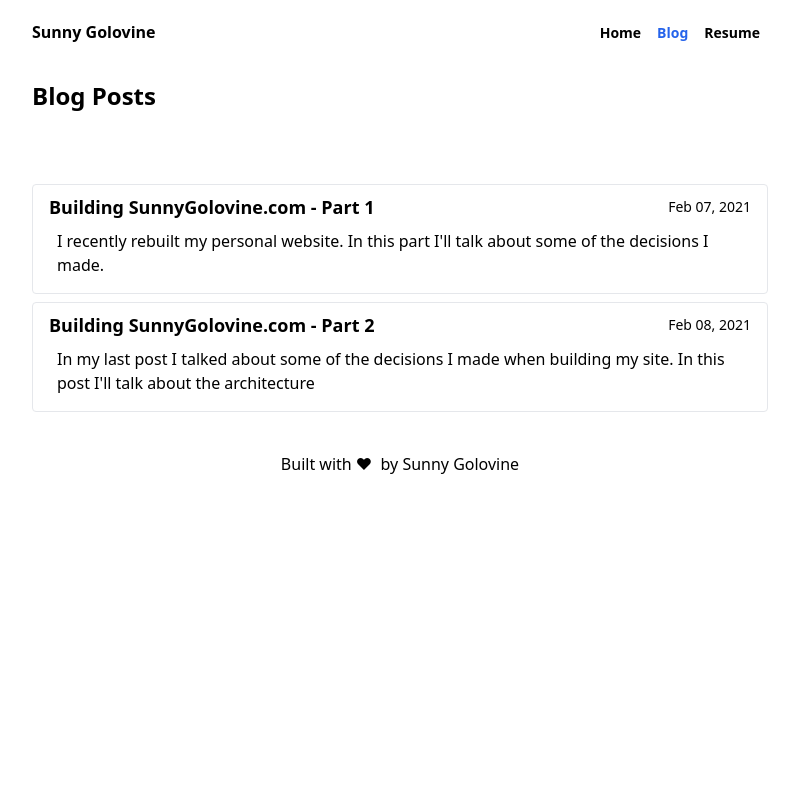
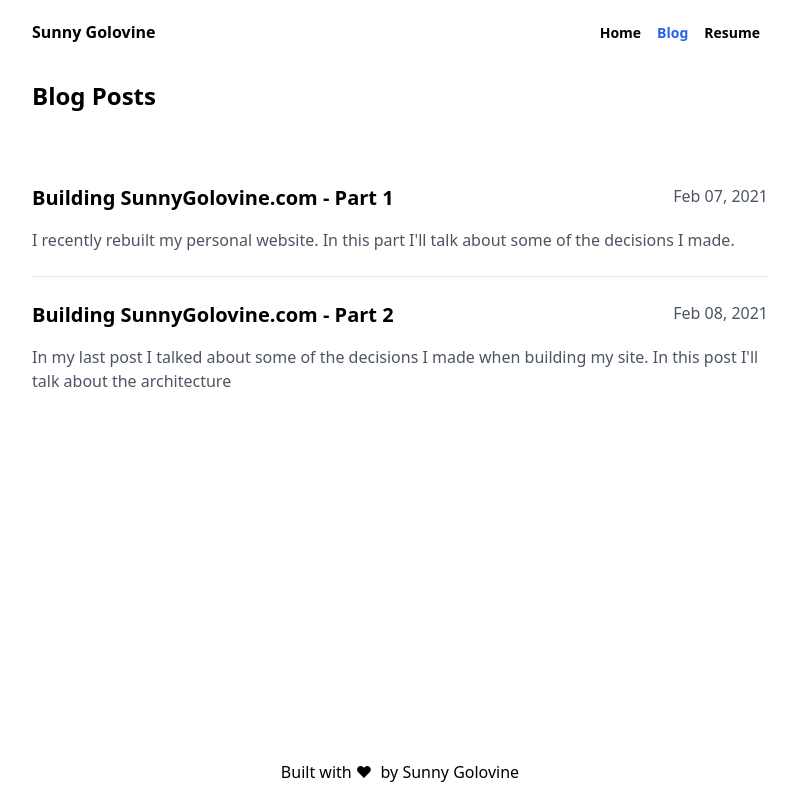
Before and after one commit to sgolovine/www-2020, a Next.js app: page /blog in a window 1280 px wide. Shown: the whole page, without its empty margins (240-1039 px from the left). Built offline with nearby package versions, Linux system fonts and the light colour scheme.

Commit message:
Better blog layout, sticky footer, some SEO stuff

```diff
--- a/src/components/blog/PostHeader.tsx
+++ b/src/components/blog/PostHeader.tsx
@@ -9,10 +9,8 @@ type Props = {
 const PostHeader: React.FC<Props> = ({ date, title, description }) => {
   return (
     <div className="flex flex-col items-center text-center">
-      <p className="text-sm text-gray-700">{date}</p>
-      <p className="text-sm text-gray-700">By Sunny Golovine</p>
+      <p className="text-gray-700">{date}</p>
       <h1 className="text-3xl font-semibold py-4">{title}</h1>
-      <p className="text-sm text-gray-700">{description}</p>
     </div>
   );
 };
--- a/src/components/site/Layout.tsx
+++ b/src/components/site/Layout.tsx
@@ -7,19 +7,19 @@ type Props = {
   children: ReactNode;
 };
 
-const Layout: React.FC<Props> = ({ children }) => {
-  return (
-    <div className="max-w-3xl mx-auto flex flex-col">
-      <div className="h-16 px-4">
-        <Header />
-      </div>
-      <div className="p-4">
-        <PageHeader />
-        {children}
-      </div>
+const Layout: React.FC<Props> = ({ children }) => (
+  <div className="max-w-3xl mx-auto flex flex-col min-h-screen">
+    <header className="h-16 px-4">
+      <Header />
+    </header>
+    <main className="flex-grow p-4">
+      <PageHeader />
+      {children}
+    </main>
+    <footer className="py-4">
       <Footer />
-    </div>
-  );
-};
+    </footer>
+  </div>
+);
 
 export default Layout;
--- a/src/pages/blog.tsx
+++ b/src/pages/blog.tsx
@@ -8,6 +8,7 @@ type PostListItemProps = {
   date: string;
   description: string;
   slug: string;
+  lastChild: boolean;
 };
 
 type Props = {
@@ -19,20 +20,28 @@ const PostListItem: React.FC<PostListItemProps> = ({
   date,
   description,
   slug,
+  lastChild,
 }) => {
   // The normal slug contains the full filename
   // While useful, remove from path.
   const url = `/post/${slug.replace(".md", "")}`;
   return (
+    <>
+      <div className="py-6">
+        <div className="flex flex-row justify-between">
           <Link href={url}>
-      <div className="border px-4 py-2 my-2 rounded hover:shadow cursor-pointer">
-        <div className="flex flex-row justify-between items-center">
-          <p className="text-lg font-semibold">{title}</p>
-          <p className="text-sm">{date}</p>
+            <a className="text-xl font-bold pb-4 hover:text-blue-700">
+              {title}
+            </a>
+          </Link>
+          <p className="text-gray-600">{date}</p>
         </div>
-        <p className="p-2">{description}</p>
+        <div>
+          <p className="text-gray-600">{description}</p>
         </div>
-    </Link>
+      </div>
+      {!lastChild && <hr />}
+    </>
   );
 };
 
@@ -47,7 +56,6 @@ const BlogEmptyComponent = () => {
 const Blog: React.FC<Props> = ({ postsMetadata }) => {
   return (
     <div>
-      <div className="py-4">
       {postsMetadata.length === 0 ? (
         <BlogEmptyComponent />
       ) : (
@@ -59,11 +67,11 @@ const Blog: React.FC<Props> = ({ postsMetadata }) => {
               date={post.date}
               description={post.description}
               slug={post.slug}
+              lastChild={index === postsMetadata.length - 1}
             />
           );
         })
       )}
-      </div>
     </div>
   );
 };
```
Lines whose indentation alone changed are shown as unchanged.
